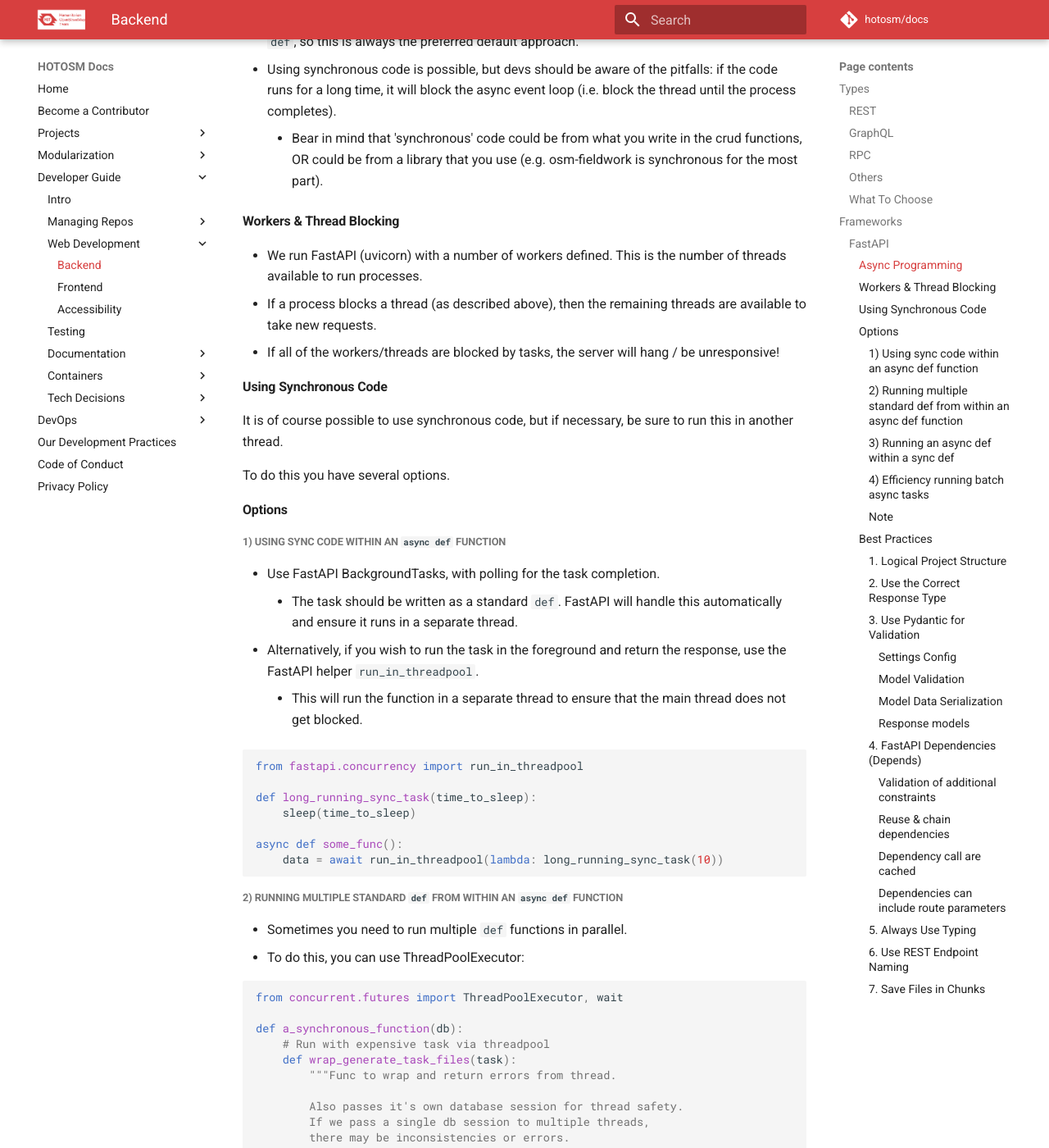
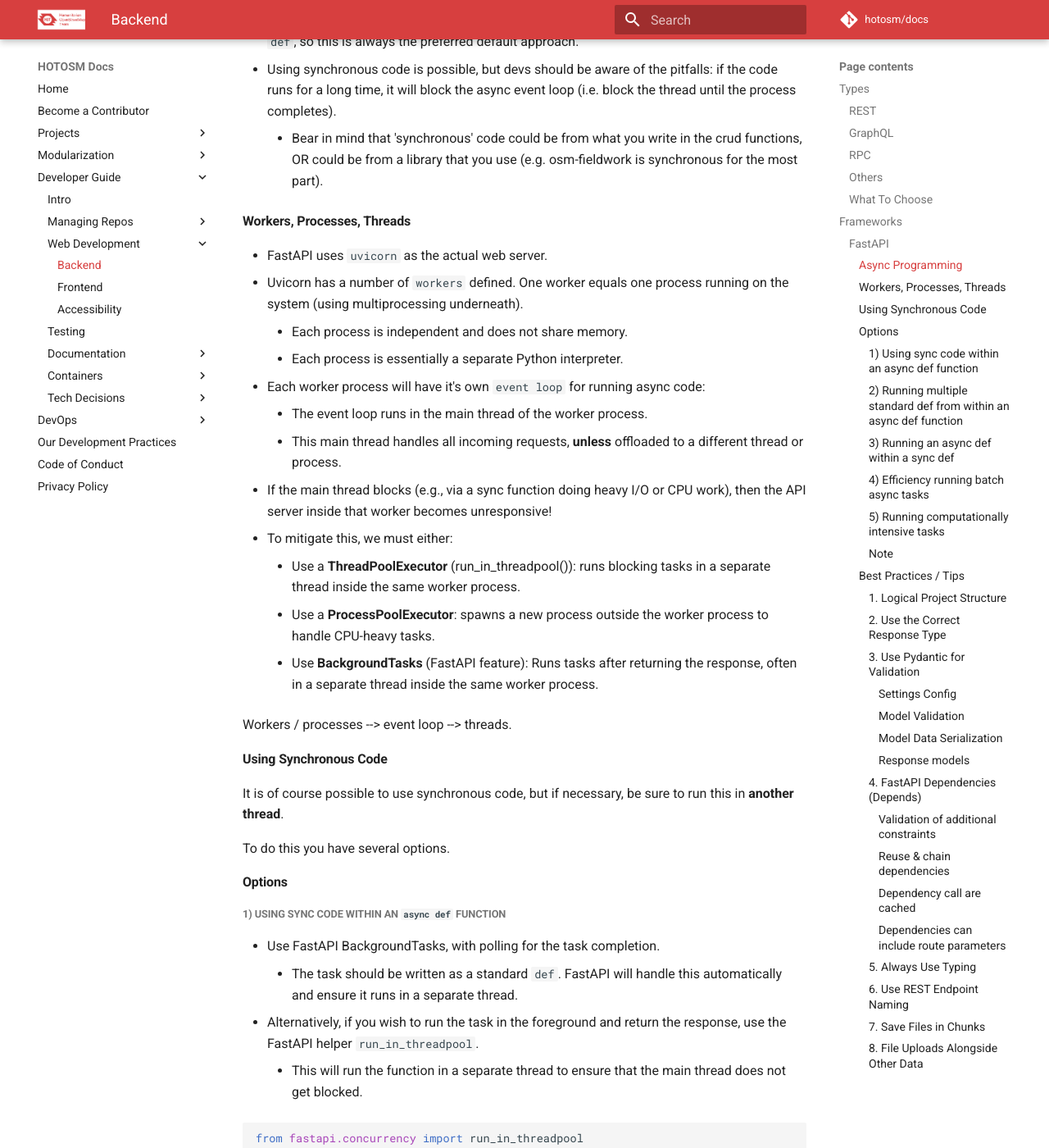
Before and after one commit to hotosm/docs, an MkDocs documentation site: the page built from docs/dev-guide/web-backend.md, in a window 1280 px wide and 1400 px high, scrolled down 1921 px. Shown: the whole window at 82% size. Built offline with MkDocs 1.6.1 and Material for MkDocs 9.7.7, drawn with Linux system fonts in a browser that asks for light colours; comment, search, counter and statistics services are not loaded; some of the changed text lies outside the part shown.

Commit message:
docs: update info about advanced FastAPI usage

````diff
--- a/docs/dev-guide/web-backend.md
+++ b/docs/dev-guide/web-backend.md
@@ -92,18 +92,34 @@ Asynchronous programming can be a learning curve for Python developers.
     in the crud functions, OR could be from a library that you use
     (e.g. osm-fieldwork is synchronous for the most part).
 
-#### Workers & Thread Blocking
+#### Workers, Processes, Threads
 
-- We run FastAPI (uvicorn) with a number of workers defined. This is the
-  number of threads available to run processes.
-- If a process blocks a thread (as described above), then the remaining threads
-  are available to take new requests.
-- If all of the workers/threads are blocked by tasks, the server will hang / be unresponsive!
+- FastAPI uses `uvicorn` as the actual web server.
+- Uvicorn has a number of `workers` defined. One worker equals
+  one process running on the system (using multiprocessing underneath).
+  - Each process is independent and does not share memory.
+  - Each process is essentially a separate Python interpreter.
+- Each worker process will have it's own `event loop` for running async
+  code:
+  - The event loop runs in the main thread of the worker process.
+  - This main thread handles all incoming requests, **unless** offloaded
+    to a different thread or process.
+- If the main thread blocks (e.g., via a sync function doing heavy I/O or
+  CPU work), then the API server inside that worker becomes unresponsive!
+- To mitigate this, we must either:
+  - Use a **ThreadPoolExecutor** (run_in_threadpool()): runs blocking tasks
+    in a separate thread inside the same worker process.
+  - Use a **ProcessPoolExecutor**: spawns a new process outside the worker
+    process to handle CPU-heavy tasks.
+  - Use **BackgroundTasks** (FastAPI feature): Runs tasks after returning
+    the response, often in a separate thread inside the same worker process.
+
+Workers / processes --> event loop --> threads.
 
 #### Using Synchronous Code
 
 It is of course possible to use synchronous code, but if necessary, be
-sure to run this in another thread.
+sure to run this in **another thread**.
 
 To do this you have several options.
 
@@ -231,6 +247,37 @@ async def parent_func(db, project_id, data, no_of_buildings, has_data_extracts):
     geoms = await split_multi_geom_into_tasks()
 ```
 
+##### 5) Running computationally intensive tasks
+
+- Most code on a web server is typically IO-bound, meaning a related to
+  file operations, or a web request.
+- But sometimes we must run code that demands high CPU usage over time.
+- In these cases, it is best to use `concurrent.futures.ProcessPoolExecutor`
+  built into Python.
+
+```python
+from asyncio import get_running_loop
+from concurrent.futures import ProcessPoolExecutor
+
+async def run_generate_project_basemap():
+    loop = get_running_loop()
+    with ProcessPoolExecutor() as pool:
+        return await loop.run_in_executor(
+            pool,  # process pool
+            project_crud.generate_project_basemap,  # function
+            db_pool,  # args
+            project_id,
+            org_id,
+            background_task_id,
+            basemap_in.tile_source,
+            basemap_in.file_format,
+            basemap_in.tms_url,
+        )
+```
+
+> Note this is very similar to MultiProcessing in Python, but the
+> code is much simpler to use (requires less manual config).
+
 ##### Note
 
 - If you regularly find you are running out of workers/threads and the
@@ -238,7 +285,7 @@ async def parent_func(db, project_id, data, no_of_buildings, has_data_extracts):
 - Celery is made for just this - defer tasks to a queue, and run gradually
   to reduce the immediate load.
 
-#### Best Practices
+#### Best Practices / Tips
 
 ##### 1. Logical Project Structure
 
@@ -715,6 +762,20 @@ class AuthUser(BaseModel):
 user: AuthUser = get_auth_user()
 ```
 
+For FastAPI routes, it's good to use the `Annotated` class:
+
+```python
+@router.get("/me", response_model=FMTMUser)
+async def my_data(
+    db: Annotated[Connection, Depends(db_conn)],
+    current_user: Annotated[AuthUser, Depends(login_required)],
+    another_param: Annotated[Optional[str], None],
+):
+```
+
+> It allows us to very effectively define params, including defaults,
+> and dependency injection.
+
 ##### 6. Use REST Endpoint Naming
 
 REST APIs are formatted as such:
@@ -751,3 +812,47 @@ async def save_video(video_file: UploadFile):
      while chunk := await video_file.read(DEFAULT_CHUNK_SIZE):
          await f.write(chunk)
 ```
+
+##### 8. File Uploads Alongside Other Data
+
+- FormData is the only request type that can include both data **fields** and
+  data **files** at the same time.
+- In the following example we have an endpoint that accepts params `submission_xml`
+  (large text field), and `device_id` (small text field), plus a list of attached
+  `submission_attachments` files uploaded alongside the data:
+
+```python
+# First we create a dependency for file uploads - this could easily be generic
+from io import BytesIO
+from typing import Optional
+from fastapi import UploadFile
+async def read_submission_uploads(
+    submission_files: Optional[list[UploadFile]] = None,
+) -> Optional[dict[str, BytesIO]]:
+    """Read all uploaded submission attachments for upload to ODK Central."""
+    if not submission_files:
+        return None
+
+    file_data_dict = {
+        file.filename: BytesIO(await file.read()) for file in submission_files
+    }
+    return file_data_dict
+
+# Then we define our endpoint and variables
+# Imports here...
+@router.post("", response_model=CentralSubmissionOut) # response model for serialisation
+async def create_submission(
+    project_user: Annotated[ProjectUserDict, Depends(mapper)], # check auth
+    submission_xml: Annotated[str, Body(embed=True)], # embed=True puts var in FormData
+    device_id: Annotated[Optional[str], Body(embed=True)] = None,
+    submission_attachments: Annotated[
+        Optional[dict[str, BytesIO]], Depends(submission_deps.read_submission_uploads)
+    ] = None, # We use a dependency to get the uploaded file name and file data
+              # then wrap them in a dict {filename1: bytesio_data1, ...}
+):
+    # Say we want to write the file data somewhere
+    for file_name, file_data in submission_attachments.items():
+        temp_path = f"/tmp/{file_name}"
+        with open(temp_path, "wb") as temp_file:
+            temp_file.write(file_data.getvalue())
+```
````
